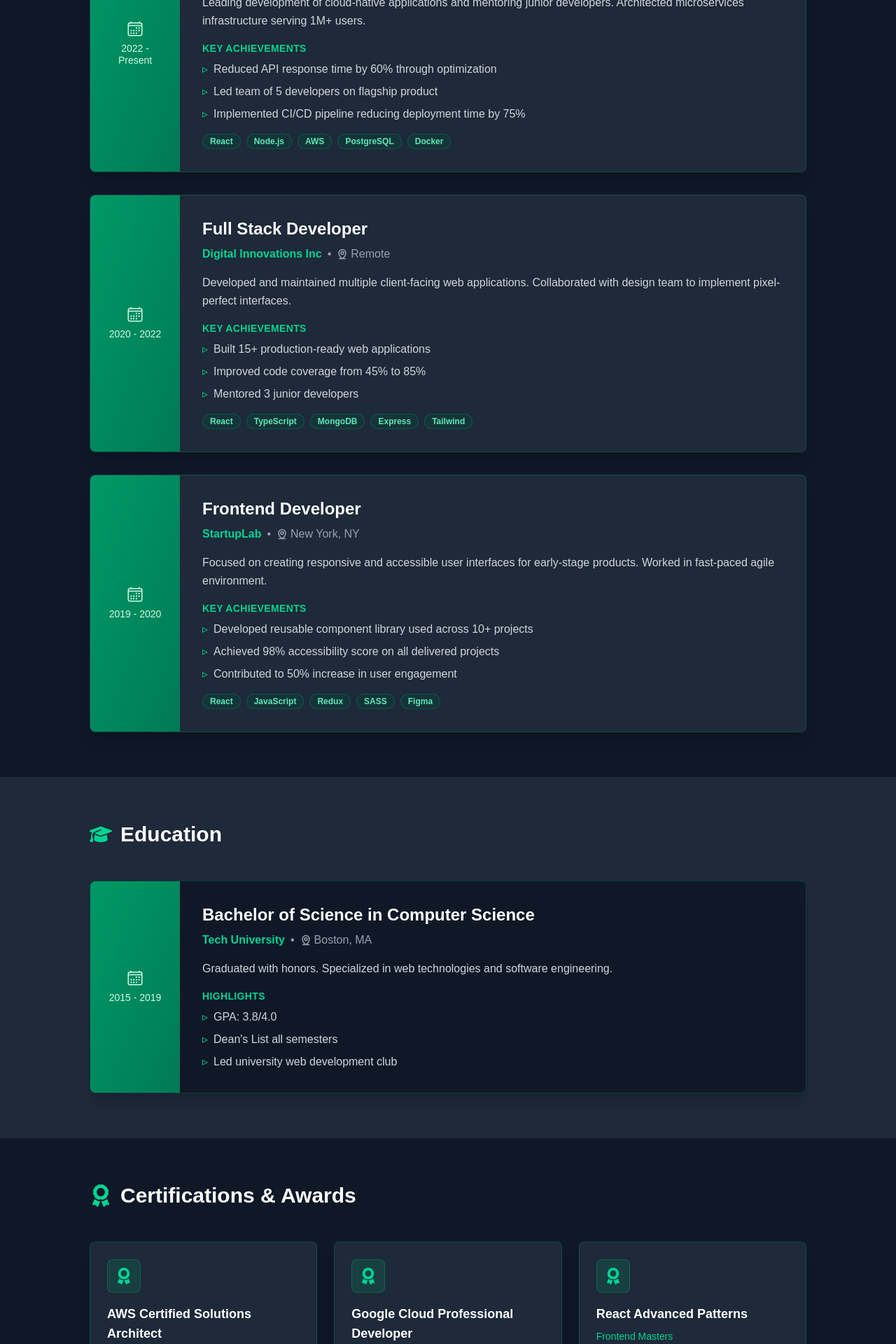
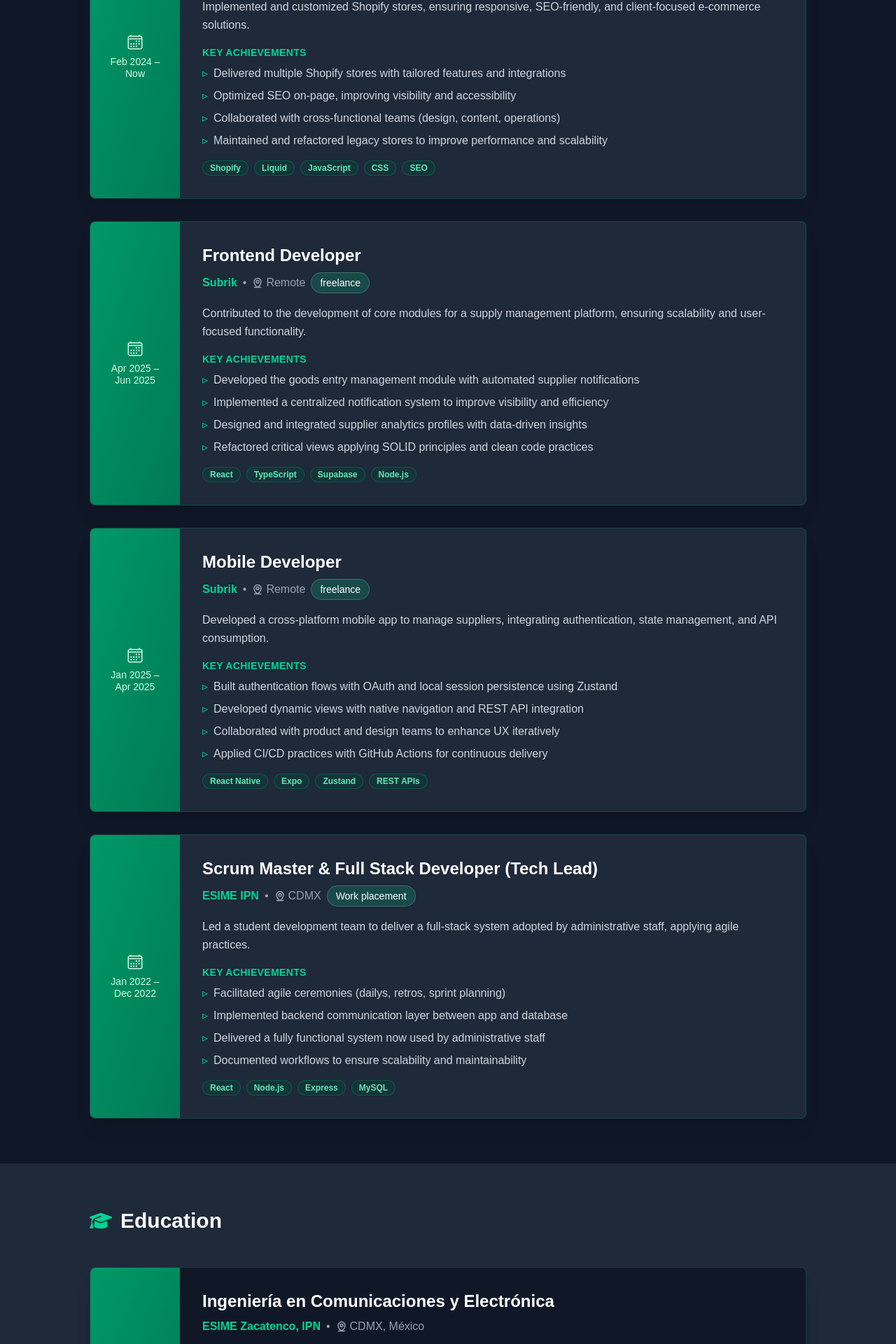
Before and after one commit to Ianbleake/BleakeDev, a Next.js app: page /experience in a window 1280 px wide. Shown: the part 880-2800 px from the top of the page at 70% size. Built offline with nearby package versions, Linux system fonts and the light colour scheme.

Commit message:
feat: update info

```diff
--- a/src/app/experience/components/Timeline/index.tsx
+++ b/src/app/experience/components/Timeline/index.tsx
@@ -43,6 +43,9 @@ export default function Timeline(): React.ReactElement {
                             <PiMapPinLineBold className="w-4 h-4 mr-1" />
                             {job.location}
                           </div>
+                          <Badge className="bg-emerald-400/20 backdrop-blur-sm text-white px-3 py-1 rounded-full text-sm font-medium border border-white/20">
+                            {job.type}
+                          </Badge>
                           <span className="md:hidden flex items-center text-sm">
                             <IoCalendarOutline className="w-4 h-4 mr-1" />
                             {job.period}
--- a/src/content/education.ts
+++ b/src/content/education.ts
@@ -1,36 +1,37 @@
 export const education = [
   {
-    institution: "Tech University",
-    degree: "Bachelor of Science in Computer Science",
-    location: "Boston, MA",
-    period: "2015 - 2019",
-    description: "Graduated with honors. Specialized in web technologies and software engineering.",
+    institution: "ESIME Zacatenco, IPN",
+    degree: "Ingeniería en Comunicaciones y Electrónica",
+    location: "CDMX, México",
+    period: "2019 – 2024",
+    description: "Focused on telecommunications, electronics, and software development. Completed a capstone project leading a development team under agile methodology.",
     achievements: [
-      "GPA: 3.8/4.0",
-      "Dean's List all semesters",
-      "Led university web development club"
+      "Led the development of a full-stack system now used by administrative staff",
+      "Acted as Scrum Master and Technical Lead, ensuring agile delivery",
+      "Strengthened foundations in software engineering and problem-solving"
     ],
     type: "education"
   }
 ];
 
+
 export const certifications = [
   {
-    title: "AWS Certified Solutions Architect",
+    title: "AWS Cloud Practitioner (In Progress)",
     issuer: "Amazon Web Services",
-    date: "2023",
-    credential: "AWS-SA-2023-12345"
+    date: "2025",
+    credential: null
   },
   {
-    title: "Google Cloud Professional Developer",
-    issuer: "Google Cloud",
-    date: "2022",
-    credential: "GCP-PD-2022-67890"
+    title: "Full Stack Open",
+    issuer: "University of Helsinki",
+    date: "2024",
+    credential: null
   },
   {
-    title: "React Advanced Patterns",
-    issuer: "Frontend Masters",
-    date: "2021",
-    credential: "FM-RAP-2021-11111"
+    title: "Oracle One – Full Stack",
+    issuer: "Alura Latam & Oracle",
+    date: "2023",
+    credential: null
   }
 ];
--- a/src/content/experience.ts
+++ b/src/content/experience.ts
@@ -1,44 +1,62 @@
-export   const workExperience = [
+export const workExperience = [
   {
-    company: "TechFlow Solutions",
-    position: "Senior Full Stack Developer",
-    location: "San Francisco, CA",
-    period: "2022 - Present",
-    description: "Leading development of cloud-native applications and mentoring junior developers. Architected microservices infrastructure serving 1M+ users.",
+    company: "Kubo Digital",
+    position: "Frontend Developer – Ecommerce Expert",
+    location: "Cuauhtémoc, CDMX",
+    period: "Feb 2024 – Now",
+    description: "Implemented and customized Shopify stores, ensuring responsive, SEO-friendly, and client-focused e-commerce solutions.",
     achievements: [
-      "Reduced API response time by 60% through optimization",
-      "Led team of 5 developers on flagship product",
-      "Implemented CI/CD pipeline reducing deployment time by 75%"
+      "Delivered multiple Shopify stores with tailored features and integrations",
+      "Optimized SEO on-page, improving visibility and accessibility",
+      "Collaborated with cross-functional teams (design, content, operations)",
+      "Maintained and refactored legacy stores to improve performance and scalability",
     ],
-    technologies: ["React", "Node.js", "AWS", "PostgreSQL", "Docker"],
+    technologies: ["Shopify", "Liquid", "JavaScript", "CSS", "SEO"],
     type: "work"
   },
   {
-    company: "Digital Innovations Inc",
-    position: "Full Stack Developer",
+    company: "Subrik",
+    position: "Frontend Developer",
     location: "Remote",
-    period: "2020 - 2022",
-    description: "Developed and maintained multiple client-facing web applications. Collaborated with design team to implement pixel-perfect interfaces.",
+    period: "Apr 2025 – Jun 2025",
+    description: "Contributed to the development of core modules for a supply management platform, ensuring scalability and user-focused functionality.",
     achievements: [
-      "Built 15+ production-ready web applications",
-      "Improved code coverage from 45% to 85%",
-      "Mentored 3 junior developers"
+      "Developed the goods entry management module with automated supplier notifications",
+      "Implemented a centralized notification system to improve visibility and efficiency",
+      "Designed and integrated supplier analytics profiles with data-driven insights",
+      "Refactored critical views applying SOLID principles and clean code practices",
     ],
-    technologies: ["React", "TypeScript", "MongoDB", "Express", "Tailwind"],
-    type: "work"
+    technologies: ["React", "TypeScript", "Supabase", "Node.js"],
+    type: "freelance"
   },
   {
-    company: "StartupLab",
-    position: "Frontend Developer",
-    location: "New York, NY",
-    period: "2019 - 2020",
-    description: "Focused on creating responsive and accessible user interfaces for early-stage products. Worked in fast-paced agile environment.",
+    company: "Subrik",
+    position: "Mobile Developer",
+    location: "Remote",
+    period: "Jan 2025 – Apr 2025",
+    description: "Developed a cross-platform mobile app to manage suppliers, integrating authentication, state management, and API consumption.",
     achievements: [
-      "Developed reusable component library used across 10+ projects",
-      "Achieved 98% accessibility score on all delivered projects",
-      "Contributed to 50% increase in user engagement"
+      "Built authentication flows with OAuth and local session persistence using Zustand",
+      "Developed dynamic views with native navigation and REST API integration",
+      "Collaborated with product and design teams to enhance UX iteratively",
+      "Applied CI/CD practices with GitHub Actions for continuous delivery",
     ],
-    technologies: ["React", "JavaScript", "Redux", "SASS", "Figma"],
-    type: "work"
+    technologies: ["React Native", "Expo", "Zustand", "REST APIs"],
+    type: "freelance"
+  },
+  {
+    company: "ESIME IPN",
+    position: "Scrum Master & Full Stack Developer (Tech Lead)",
+    location: "CDMX",
+    period: "Jan 2022 – Dec 2022",
+    description: "Led a student development team to deliver a full-stack system adopted by administrative staff, applying agile practices.",
+    achievements: [
+      "Facilitated agile ceremonies (dailys, retros, sprint planning)",
+      "Implemented backend communication layer between app and database",
+      "Delivered a fully functional system now used by administrative staff",
+      "Documented workflows to ensure scalability and maintainability",
+    ],
+    technologies: ["React", "Node.js", "Express", "MySQL"],
+    type: "Work placement"
   }
 ];
```
